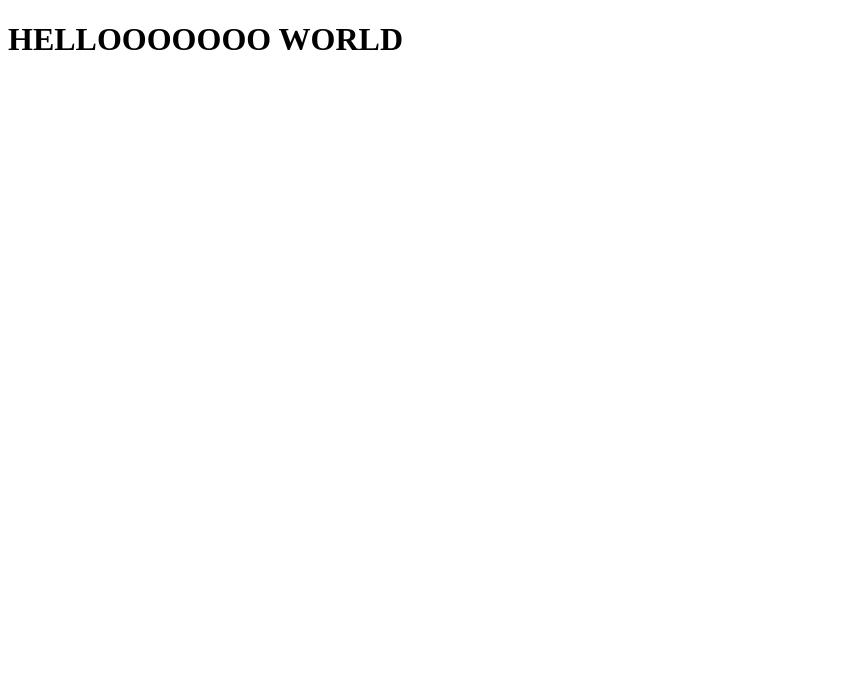
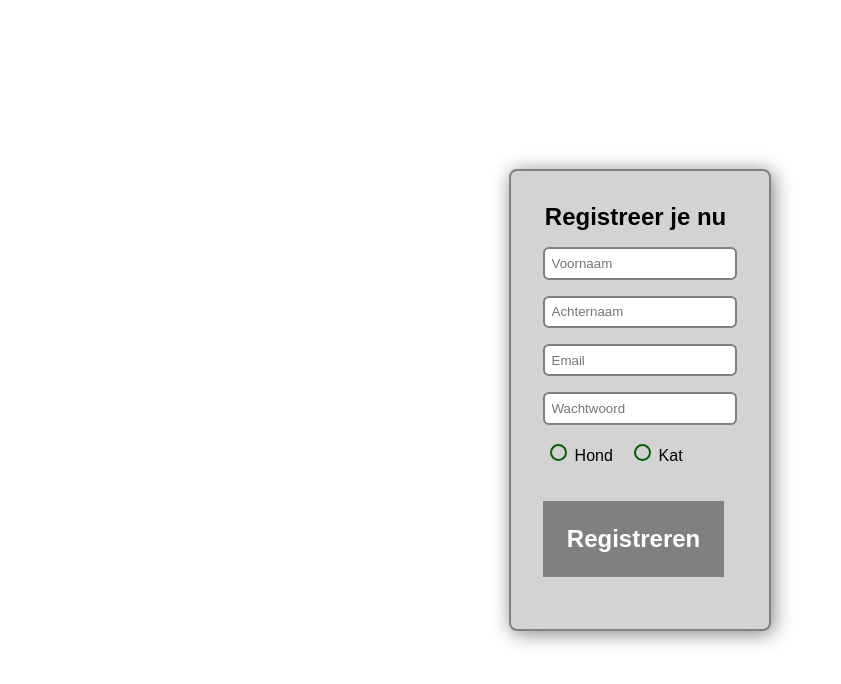
Before and after one commit to kokjp1/testrepo123, a website: page index.html in a window 1280 px wide. Shown: the whole page, without its empty margins (0-841 px from the left). Drawn offline with Linux system fonts and the light colour scheme.

Commit message:
form intitiative

```diff
--- a/css files/Test.css
+++ b/css files/Test.css
@@ -0,0 +1,79 @@
+body,html {
+    height:100%;
+    display: flex;
+    justify-content: center;
+    align-items:center;
+}
+form {
+    display: flex;
+    flex-direction: column;
+    align-items: start;
+    gap:1em;
+    padding:2em;
+}
+
+form input {
+    border-radius: .45em;
+    padding:0.5em;
+    border:0.15em solid grey
+}
+
+form legend {
+    font-size: 1.5em;
+    font-weight: bold;
+    font-family: arial;
+}
+
+#registreerformulier {
+    background-color: lightgrey;
+    width:fit-content;
+    border-radius:0.5em;
+    border: 0.15em solid grey;
+    box-shadow: 0.15em 0.15em 1.25em grey;
+}
+
+fieldset {
+    display: flex;
+    justify-content: flex-start;
+    border:0;
+    padding:0;
+    gap:1em;
+    font-family: Arial, Helvetica, sans-serif;
+}
+
+input[type="radio"] {
+    appearance: none;
+    width: 1em;
+    height: 1em;
+    border: .2em solid darkgreen;
+    border-radius: 50%;
+    cursor: pointer;
+  }
+
+  input[type="radio"]:checked {
+    background-color: green;
+  }
+
+  input[type="radio"]:hover {
+    animation: shadowhoveropacity .5s forwards;
+}
+
+  @keyframes shadowhoveropacity {
+    0% {
+        box-shadow: 0em 0em .5em .15em rgba(0, 255, 0, 0);
+    }
+
+    100% {
+        box-shadow: 0em 0em .5em .15em rgb(0, 69, 0, 1);
+    }
+  }
+
+
+
+#registreerknop {
+    background-color: grey;
+    color:white;
+    font-family: arial;
+    padding:1em;
+    border-radius:em;
+}
--- a/index.html
+++ b/index.html
@@ -4,8 +4,26 @@
     <meta charset="UTF-8">
     <meta name="viewport" content="width=device-width, initial-scale=1.0">
     <title>Document</title>
+    <link rel="stylesheet" href="css files/Test.css">
 </head>
 <body>
-    <h1> HELLOOOOOOO WORLD</h1>
+    <div id="registreerformulier">
+    <form>
+        <legend>Registreer je nu</legend>
+        <input type="text" name="voornaam" placeholder="Voornaam" required>
+        <input type="text" name="achternaam" placeholder="Achternaam" required>
+        <input type="email" name="email" placeholder="Email" required>
+        <input type="password" name="password" placeholder="Wachtwoord" required>
+        <fieldset>
+        <label>
+            <input type="radio" name="Hond" value="Hond"> Hond
+        </label>
+        <label>
+            <input type="radio" name="Hond" value="Kat"> Kat
+        </label>
+        </fieldset>
+        <h2 id="registreerknop">Registreren</h2>
+    </form>
+    </div>
 </body>
 </html>
```
Also changed, not shown: package.json (added, +22 -0 lines), css files/fortnite.css (deleted).
